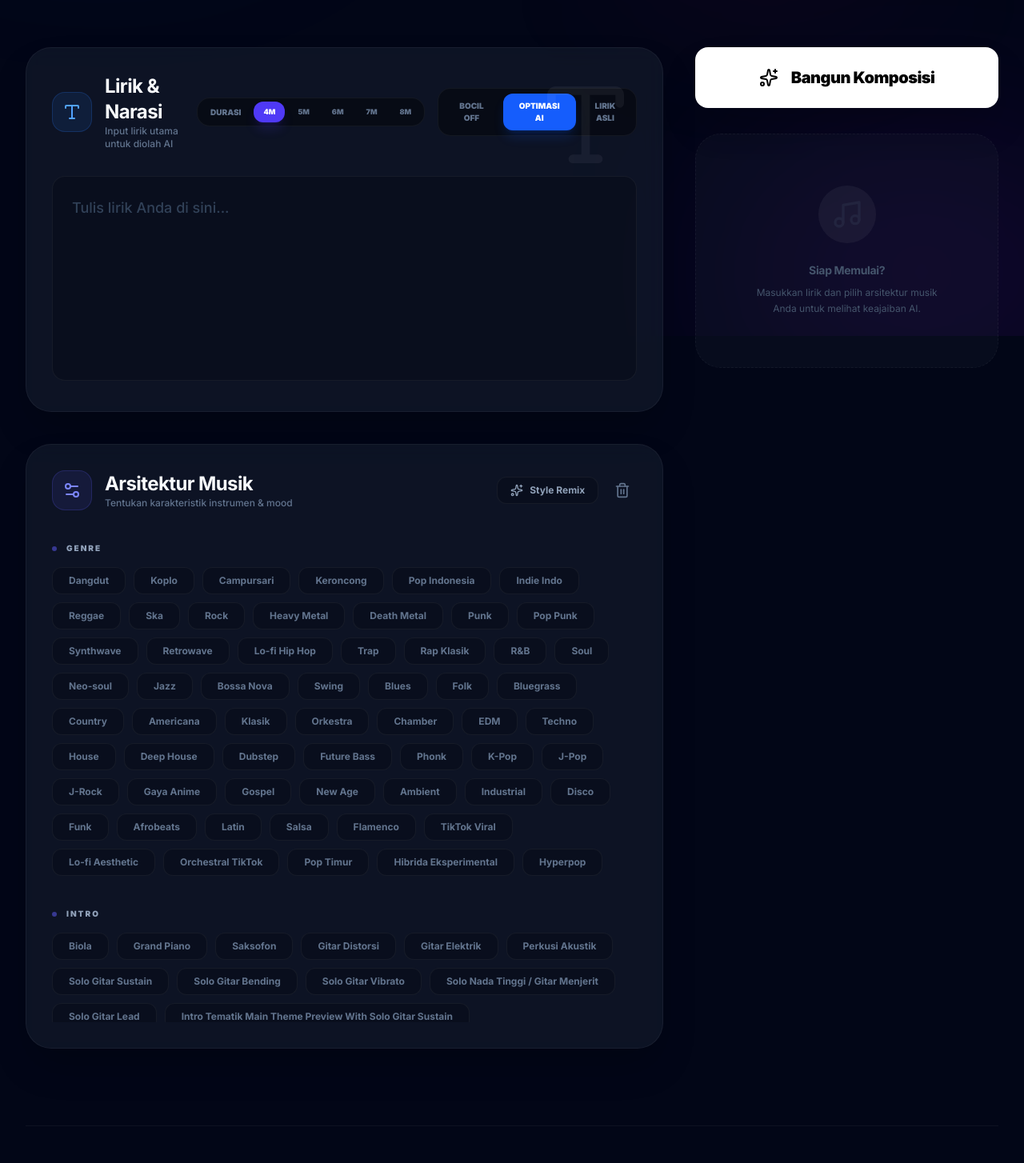
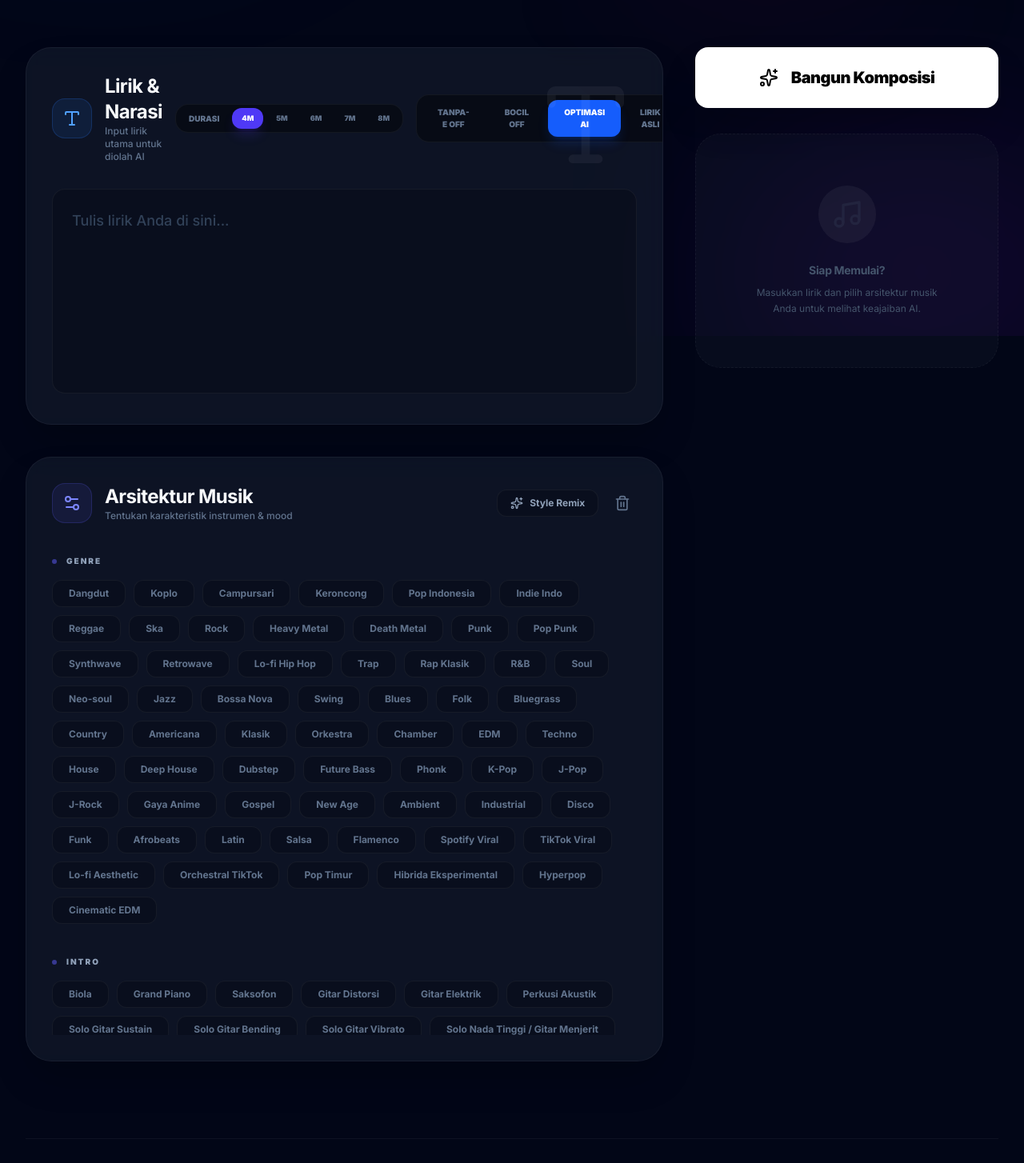
Before and after one commit to alimaksum8/Style-Musik-Ali-Maksum, a React (Vite) app: page / in a window 1280 px wide. Shown: the part 380-1834 px from the top of the page at 80% size. Built offline with nearby package versions, Linux system fonts and the light colour scheme.

Commit message:
feat: Tambah opsi genre dan mood AI
Menambahkan "Spotify Viral" ke daftar genre musik dan "Atmospheric" ke daftar mood, memperluas pilihan yang tersedia untuk pengguna dalam merancang komposisi musik.

```diff
--- a/src/App.tsx
+++ b/src/App.tsx
@@ -33,7 +33,7 @@ const OPTIONS = {
     "Bossa Nova", "Swing", "Blues", "Folk", "Bluegrass", "Country", "Americana", "Klasik", "Orkestra", "Chamber",
     "EDM", "Techno", "House", "Deep House", "Dubstep", "Future Bass", "Phonk", "K-Pop", "J-Pop", "J-Rock", "Gaya Anime",
     "Gospel", "New Age", "Ambient", "Industrial", "Disco", "Funk", "Afrobeats", "Latin", "Salsa", "Flamenco",
-    "TikTok Viral", "Lo-fi Aesthetic", "Orchestral TikTok", "Pop Timur", "Hibrida Eksperimental", "Hyperpop"
+    "Spotify Viral", "TikTok Viral", "Lo-fi Aesthetic", "Orchestral TikTok", "Pop Timur", "Hibrida Eksperimental", "Hyperpop", "Cinematic EDM"
   ],
   intros: [
     "Biola", "Grand Piano", "Saksofon", "Gitar Distorsi", "Gitar Elektrik", "Perkusi Akustik", "Solo Gitar Sustain", "Solo Gitar Bending", "Solo Gitar Vibrato", "Solo Nada Tinggi / Gitar Menjerit", "Solo Gitar Lead",
@@ -62,13 +62,13 @@ const OPTIONS = {
     "Santai", "Menyeramkan", "Nostalgia", "Penuh Harapan", "Marah", "Tenang", "Misterius", "Ethereal", "Trippy", "Sedih",
     "Aneh", "Lounge", "Megah", "Intens", "Peaceful", "Seksi", "Heroik", "Gotik", "Ceria", "Cemas",
     "Psikedelik", "Minimalis", "Sensual", "Canggih", "Happy", "Romantic", "Dreamy", "Energetic",
-    "Epic", "Sad", "Tense", "Heroik", "Epic / Dramatic Instrumental", "Modern Classical", "Timur Hybrid"
+    "Epic", "Sad", "Tense", "Epic / Dramatic Instrumental", "Modern Classical", "Timur Hybrid", "Atmospheric"
   ],
   emotions: [
     "Appassionato (Penuh Gairah)", "Dolce (Manis & Lembut)", "Lacrimoso (Penuh Air Mata)", "Con Fuoco (Berapi-api)",
     "Cantabile (Seperti Menyanyi)", "Maestoso (Agung/Mulia)", "Espressivo (Ekspresif)", "Agitato (Gelisah/Cepat)",
     "Sotto Voce (Berbisik)", "Grave (Serius & Berat)", "Leggiero (Ringan & Halus)", "Doloroso (Pedih/Sedih)",
-    "Furioso (Sangat Marah)", "Amoroso (Penuh Kasih)", "Misterioso (Misterius)", "Manja", "Emotional", "Powerful", "Whisper vocals", "Aggressive",
+    "Furioso (Sangat Marah)", "Amoroso (Penuh Kasih)", "Misterioso (Misterius)", "Manja",
     "Soft", "Smooth", "Expressive", "Dark", "Breathy", "Vocal Fry", "Whistle Register"
   ],
   vocals: [
@@ -144,6 +144,17 @@ const PRESETS: Record<string, any> = {
     intros: ["Bass drop", "Synth swell", "Drum fill"],
     instruments: ["808 Bass", "Synthesizer", "Drum Machine"],
     productionRules: "STRICT TIKTOK GEN Z VIRAL AESTHETIC: Hyperpop & Dance Pop & Hip Hop & House remixed for TikTok trends. Mood: Energetic Happy Aggressive. Expression: Powerful Emotional Aggressive Expressive Espressivo Staccato. Effects: Reverb Distortion Chorus. Vocals: Female Solo Scream. Tempo: 80-100 BPM 120-140 BPM. Intro: Bass drop Synth swell Drum fill. Production Rules: Heavy 808s, crisp high-end, catchy earworm hooks, 15-60s viral segment focus, modern Gen Z sound design, high quality, trending TikTok audio texture."
+  },
+  "Gen Z 7 (Slow Rilex)": {
+    genres: ["EDM", "Trap", "Future Bass", "Cinematic EDM"],
+    moods: ["Atmospheric", "Trippy", "Intens", "Sinematik", "Energetic"],
+    emotions: ["Soft", "Whisper vocals", "Powerful", "Aggressive"],
+    effects: ["Reverb", "Echo", "Vinyl crackle", "Glitch"],
+    vocals: ["Female", "Glitch Vocals"],
+    tempos: ["40-60 BPM", "80-100 BPM"],
+    intros: ["Lo-fi vinyl crackle", "Glitchy vocal chop"],
+    instruments: ["808 Bass", "Klarinet", "Bassoon", "Terompet", "Tuba"],
+    productionRules: "STRICT TIKTOK GEN Z VIRAL AESTHETIC: High-energy cinematic EDM, Trap fusion, future bass with heavy 808 bass, glitchy vocal chops, and orchestral undertones including clarinet, bassoon, and brass sections. Atmospheric, trippy, and intense mood. Dynamic shifts between soft, whispery female vocals and powerful, aggressive drops. Tempo varies between 55 BPM for melodic sections and 95 BPM for high-energy segments, featuring a lo-fi vinyl crackle texture and heavy reverb/echo effects. Heavy 808s, crisp high-end, catchy earworm hooks, 15-60s viral segment focus, modern Gen Z sound design, high quality, trending TikTok audio texture."
   }
 };
 
@@ -175,6 +186,7 @@ export default function App() {
   const [youtubeUrl, setYoutubeUrl] = useState('');
   const [modifyLyrics, setModifyLyrics] = useState(true);
   const [isBocilMode, setIsBocilMode] = useState(false);
+  const [isAntiEMode, setIsAntiEMode] = useState(false);
   const [selectedDuration, setSelectedDuration] = useState("4 Menit");
   const [selectedPreset, setSelectedPreset] = useState<string | null>(null);
   const [showPresets, setShowPresets] = useState(false);
@@ -231,8 +243,8 @@ export default function App() {
     setLoadingYoutube(true);
     try {
       const apiKey = process.env.GEMINI_API_KEY || import.meta.env.VITE_GEMINI_API_KEY;
-      if (!apiKey || apiKey === "MY_GEMINI_API_KEY" || apiKey === "undefined" || apiKey === "") {
-        throw new Error("API Key Gemini tidak ditemukan. Silakan masukkan API Key Anda di panel Secrets AI Studio.");
+      if (!apiKey || apiKey === "MY_GEMINI_API_KEY" || String(apiKey) === "undefined" || apiKey === "") {
+        throw new Error("API Key Gemini tidak ditemukan. Silakan masukkan API Key Anda di panel Secrets AI Studio (ikon kunci di menu samping).");
       }
       const ai = new GoogleGenAI({ apiKey });
 
@@ -342,8 +354,8 @@ export default function App() {
       // Logika pengambilan API Key yang lebih kuat
       let apiKey = process.env.GEMINI_API_KEY || import.meta.env.VITE_GEMINI_API_KEY;
 
-      if (!apiKey || apiKey === "MY_GEMINI_API_KEY" || apiKey === "undefined" || apiKey === "") {
-        throw new Error("API Key Gemini tidak ditemukan. Silakan masukkan API Key Anda di panel Secrets AI Studio.");
+      if (!apiKey || apiKey === "MY_GEMINI_API_KEY" || String(apiKey) === "undefined" || apiKey === "") {
+        throw new Error("API Key Gemini tidak ditemukan. Silakan masukkan API Key Anda di panel Secrets AI Studio (ikon kunci di menu samping).");
       }
 
       const ai = new GoogleGenAI({ apiKey });
@@ -380,6 +392,12 @@ export default function App() {
       4. JANGAN memotong baris di tengah kalimat secara acak.
       5. Pastikan output terlihat rapi dan profesional untuk langsung di-copy ke Suno/Udio.
 
+      ${isAntiEMode ? `ATURAN ANTI-E (LIPOGRAM):
+      - **DILARANG KERAS** menuliskan atau menggunakan kata yang mengandung huruf 'E' atau 'e' (baik huruf besar maupun kecil).
+      - Contoh kata yang DILARANG: mereka, berubah, selesai, pernah, rela, kecewa, ke, di (kecuali 'di' tidak ada E), dll.
+      - Jika lirik input mengandung huruf 'E', Anda WAJIB mengubahnya menjadi sinonim yang tanpa huruf 'E' atau MENGHAPUS kata tersebut jika tidak ada alternatifnya.
+      - Hasil akhir lirik HARUS 100% bebas dari huruf 'E'.` : ''}
+
       ${isBocilMode ? `ATURAN BOCIL MODE (PHONETIC STEALTH):
       - TUJUAN: Menghindari deteksi hak cipta (Copyright Detection) TANPA mengubah kata asli.
       - CARA KERJA: Sistem deteksi Suno/Udio mencari kecocokan string teks utuh. Dengan memecah kata menjadi suku kata fonetik (misal: "Mem- puw- nyai"), kita memutus pola deteksi teks otomatis namun AI musik tetap melafalkannya secara akurat.
@@ -389,8 +407,8 @@ export default function App() {
 
       ${modifyLyrics ? `ATURAN MODIFIKASI LIRIK (OPTIMASI):
       - Ganti kata dengan sinonim jika user mengizinkan optimasi lirik untuk rima yang lebih baik.` : `ATURAN LIRIK (ORIGINAL - STRICT):
-      - **DILARANG KERAS** mengubah kata asli atau lirik asli (kecuali pemenggalan fonetik jika Bocil Mode aktif).
-      - Pertahankan setiap kata sesuai input user secara 100%. pemenuhan anti-copyright dilakukan murni melalui teknik pemenggalan fonetik Bocil Mode.`}`;
+      - **DILARANG KERAS** mengubah kata asli atau lirik asli (kecuali pemenggalan fonetik atau aturan lipogram aktif).
+      - Pertahankan setiap kata sesuai input user secara 100%, terkecuali jika ATURAN ANTI-E aktif maka prioritas adalah membuang huruf 'E'.`}`;
 
       const userPrompt = `Lirik: "${lyrics}".
       Genre: ${selectedOptions.genres.join(', ')}.
@@ -631,6 +649,17 @@ export default function App() {
                   </div>
 
                   <div className="flex items-center gap-1 bg-black/40 p-1.5 rounded-2xl border border-white/5">
+                  <button
+                    onClick={() => setIsAntiEMode(!isAntiEMode)}
+                    className={`px-5 py-2 rounded-xl text-[10px] font-black transition-all cursor-pointer ${
+                      isAntiEMode
+                        ? "bg-rose-600 text-white shadow-lg shadow-rose-600/20 ring-2 ring-white/20"
+                        : "text-slate-500 hover:text-slate-300"
+                    }`}
+                    title="Tantangan Tanpa Huruf E: Hapus/Ganti kata dengan huruf E"
+                  >
+                    TANPA-E {isAntiEMode ? 'ON' : 'OFF'}
+                  </button>
                   <button
                     onClick={() => setIsBocilMode(!isBocilMode)}
                     className={`px-5 py-2 rounded-xl text-[10px] font-black transition-all cursor-pointer ${
```
